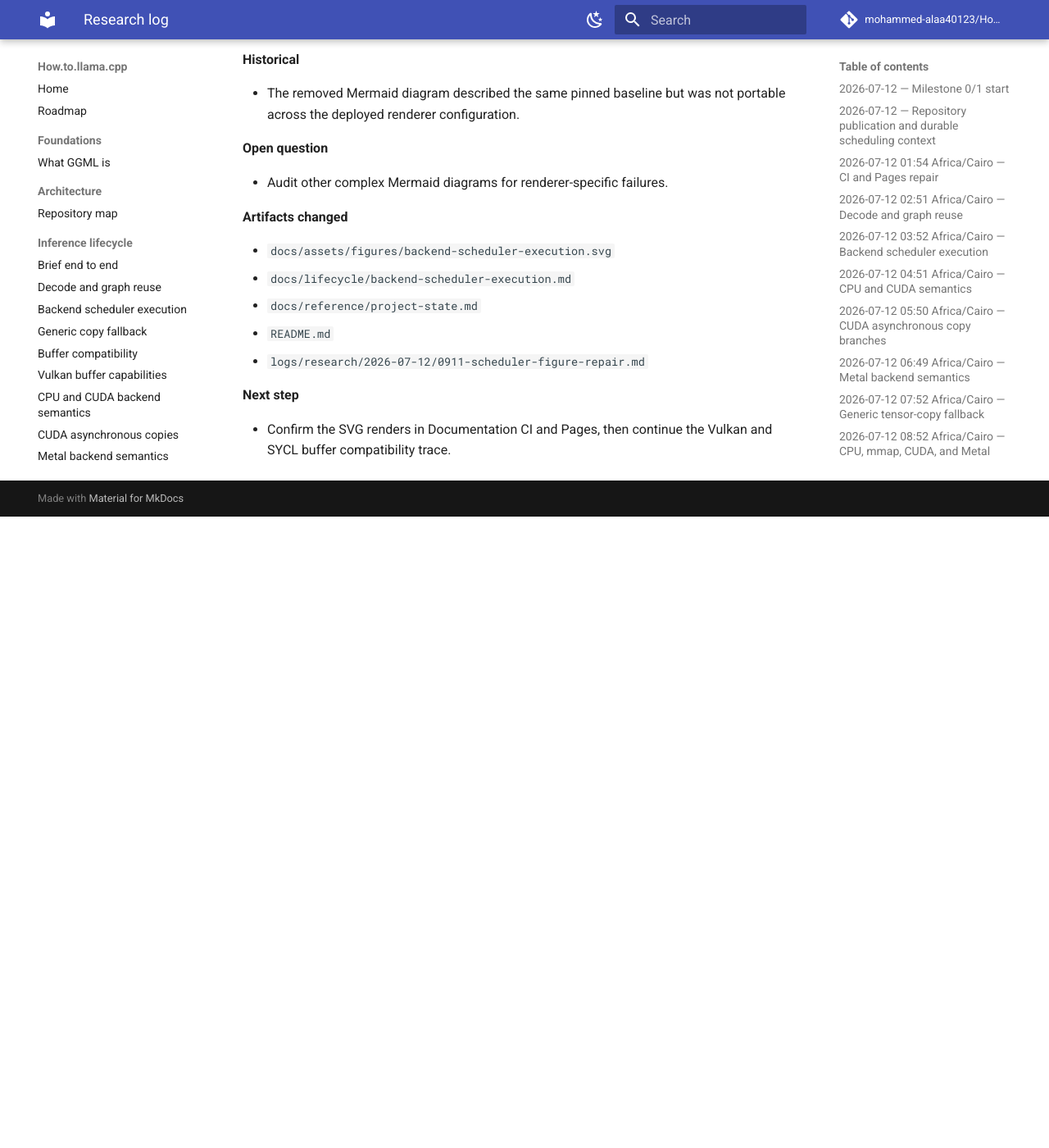
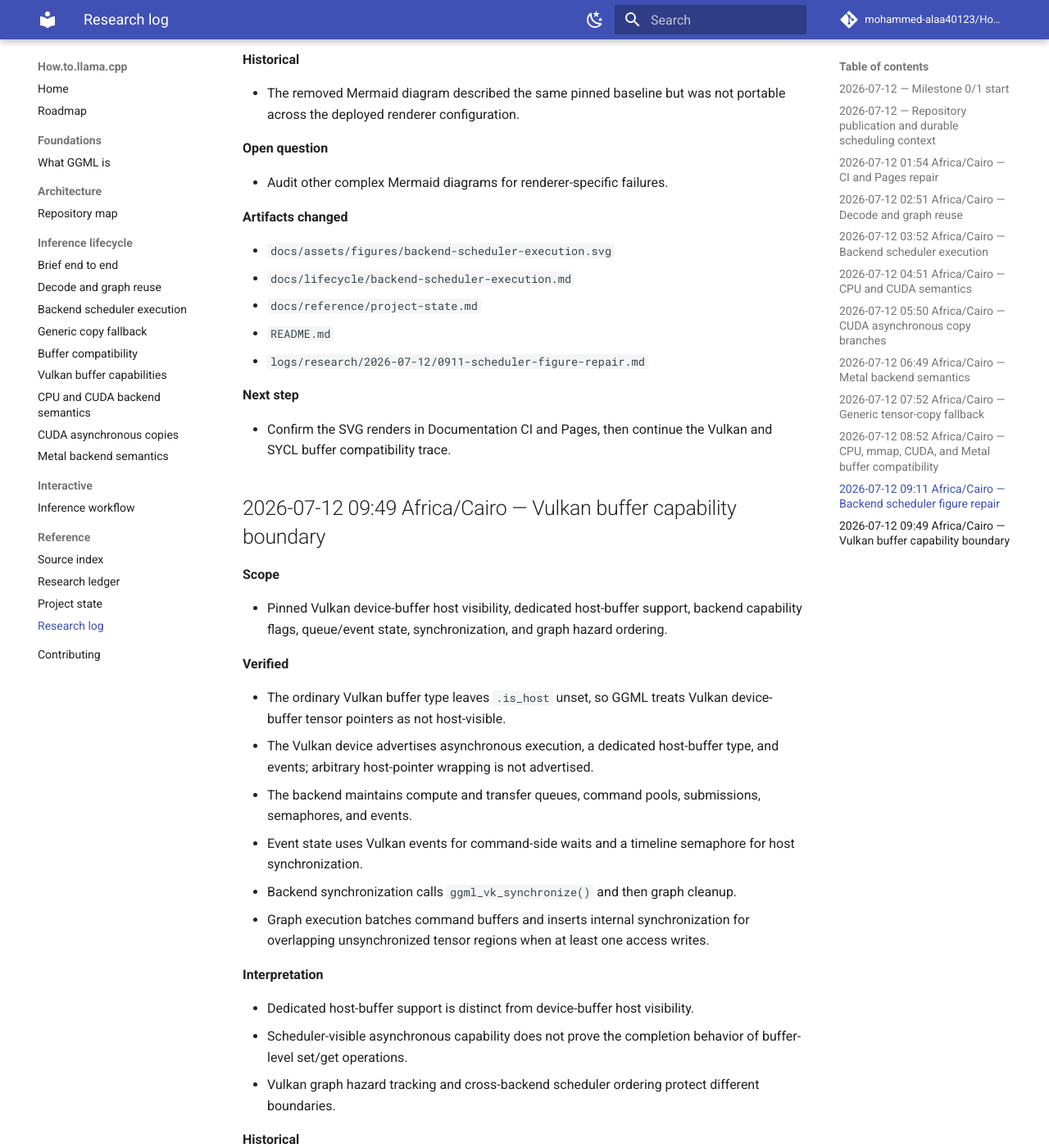
Before and after one commit to mohammed-alaa40123/How.to.llama.cpp, an MkDocs documentation site: the page built from docs/reference/research-log.md, in a window 1280 px wide and 1400 px high, scrolled down 6820 px. Shown: the whole window at 82% size. Built offline with MkDocs 1.6.1 and Material for MkDocs 9.7.7, drawn with Linux system fonts in a browser that asks for light colours; comment, search, counter and statistics services are not loaded; before the commit the page ends 7450 px from its top, so only the background shows below that; some of the changed text lies outside the part shown.

Commit message:
docs: log Vulkan capability boundary

```diff
--- a/docs/reference/research-log.md
+++ b/docs/reference/research-log.md
@@ -230,3 +230,45 @@
 **Next step**
 
 - Confirm the SVG renders in Documentation CI and Pages, then continue the Vulkan and SYCL buffer compatibility trace.
+
+## 2026-07-12 09:49 Africa/Cairo — Vulkan buffer capability boundary
+
+**Scope**
+
+- Pinned Vulkan device-buffer host visibility, dedicated host-buffer support, backend capability flags, queue/event state, synchronization, and graph hazard ordering.
+
+**Verified**
+
+- The ordinary Vulkan buffer type leaves `.is_host` unset, so GGML treats Vulkan device-buffer tensor pointers as not host-visible.
+- The Vulkan device advertises asynchronous execution, a dedicated host-buffer type, and events; arbitrary host-pointer wrapping is not advertised.
+- The backend maintains compute and transfer queues, command pools, submissions, semaphores, and events.
+- Event state uses Vulkan events for command-side waits and a timeline semaphore for host synchronization.
+- Backend synchronization calls `ggml_vk_synchronize()` and then graph cleanup.
+- Graph execution batches command buffers and inserts internal synchronization for overlapping unsynchronized tensor regions when at least one access writes.
+
+**Interpretation**
+
+- Dedicated host-buffer support is distinct from device-buffer host visibility.
+- Scheduler-visible asynchronous capability does not prove the completion behavior of buffer-level set/get operations.
+- Vulkan graph hazard tracking and cross-backend scheduler ordering protect different boundaries.
+
+**Historical**
+
+- The findings apply to pinned commit `e3546c7948e3af463d0b401e6421d5a4c2faf565`; later Vulkan memory and event paths may differ.
+
+**Open questions**
+
+- Exact Vulkan device/host memory-property selection, set/get paths, direct-copy acceptance, scheduler async-copy acceptance, and fence-wait return points.
+- Android integrated-GPU behavior across vendor Vulkan drivers.
+
+**Artifacts changed**
+
+- `docs/lifecycle/vulkan-buffer-capabilities.md`
+- `mkdocs.yml`
+- `docs/reference/project-state.md`
+- `README.md`
+- `logs/research/2026-07-12/0949-vulkan-buffer-capabilities.md`
+
+**Next step**
+
+- Finish the concrete Vulkan transfer-path trace and add exact Vulkan rows to the buffer compatibility matrix before moving to SYCL.
```
